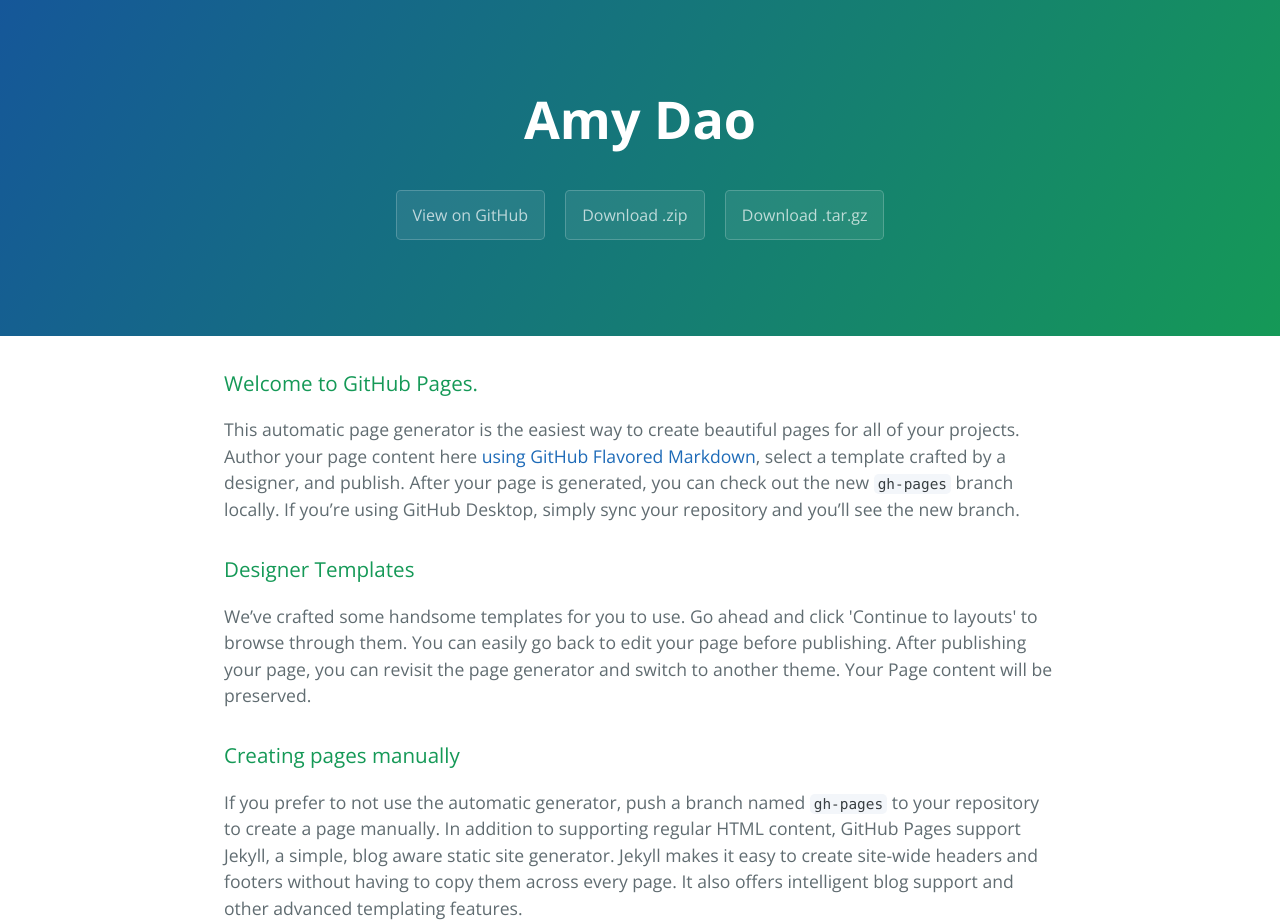
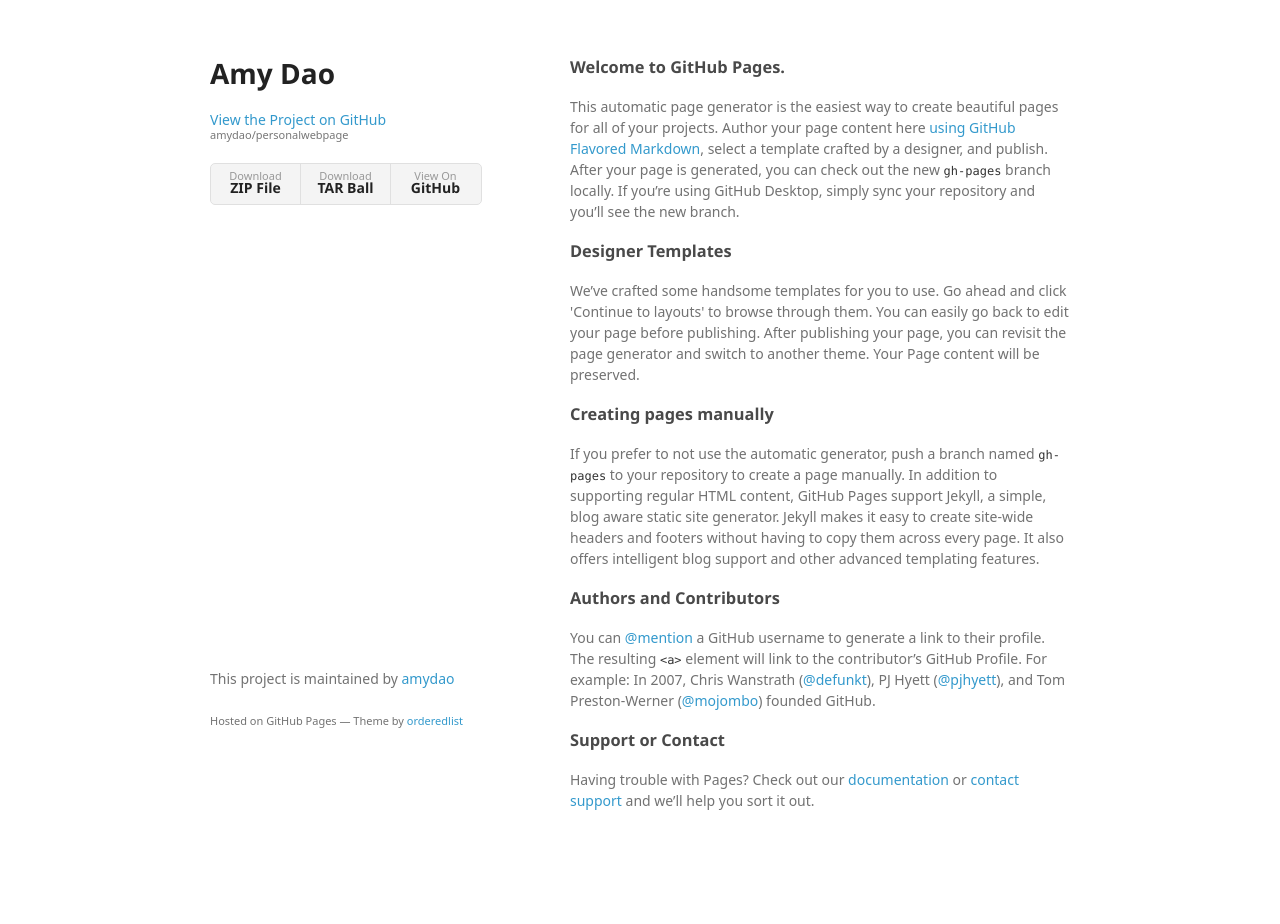
Before and after one commit to amydao/mygithubpage, a plain HTML site: page index.html in a window 1280 px wide. Shown: the top 924 px of the page. After the commit the page ends 881 px from the top, so only its background shows below. Drawn offline with nearby package versions, Linux system fonts and the light colour scheme; a web font is replaced by a local one.

Commit message:
Create gh-pages branch via GitHub

```diff
--- a/index.html
+++ b/index.html
@@ -1,25 +1,34 @@
-<!DOCTYPE html>
-<html lang="en-us">
+<!doctype html>
+<html>
   <head>
-    <meta charset="UTF-8">
+    <meta charset="utf-8">
+    <meta http-equiv="X-UA-Compatible" content="chrome=1">
     <title>Amy Dao by amydao</title>
-    <meta name="viewport" content="width=device-width, initial-scale=1">
-    <link rel="stylesheet" type="text/css" href="stylesheets/normalize.css" media="screen">
-    <link href='https://fonts.googleapis.com/css?family=Open+Sans:400,700' rel='stylesheet' type='text/css'>
-    <link rel="stylesheet" type="text/css" href="stylesheets/stylesheet.css" media="screen">
-    <link rel="stylesheet" type="text/css" href="stylesheets/github-light.css" media="screen">
+
+    <link rel="stylesheet" href="stylesheets/styles.css">
+    <link rel="stylesheet" href="stylesheets/github-light.css">
+    <meta name="viewport" content="width=device-width">
+    <!--[if lt IE 9]>
+    <script src="//html5shiv.googlecode.com/svn/trunk/html5.js"></script>
+    <![endif]-->
   </head>
   <body>
-    <section class="page-header">
-      <h1 class="project-name">Amy Dao</h1>
-      <h2 class="project-tagline"></h2>
-      <a href="https://github.com/amydao/personalwebpage" class="btn">View on GitHub</a>
-      <a href="https://github.com/amydao/personalwebpage/zipball/master" class="btn">Download .zip</a>
-      <a href="https://github.com/amydao/personalwebpage/tarball/master" class="btn">Download .tar.gz</a>
-    </section>
+    <div class="wrapper">
+      <header>
+        <h1>Amy Dao</h1>
+        <p></p>
 
-    <section class="main-content">
-      <h3>
+        <p class="view"><a href="https://github.com/amydao/personalwebpage">View the Project on GitHub <small>amydao/personalwebpage</small></a></p>
+
+
+        <ul>
+          <li><a href="https://github.com/amydao/personalwebpage/zipball/master">Download <strong>ZIP File</strong></a></li>
+          <li><a href="https://github.com/amydao/personalwebpage/tarball/master">Download <strong>TAR Ball</strong></a></li>
+          <li><a href="https://github.com/amydao/personalwebpage">View On <strong>GitHub</strong></a></li>
+        </ul>
+      </header>
+      <section>
+        <h3>
 <a id="welcome-to-github-pages" class="anchor" href="#welcome-to-github-pages" aria-hidden="true"><span aria-hidden="true" class="octicon octicon-link"></span></a>Welcome to GitHub Pages.</h3>
 
 <p>This automatic page generator is the easiest way to create beautiful pages for all of your projects. Author your page content here <a href="https://guides.github.com/features/mastering-markdown/">using GitHub Flavored Markdown</a>, select a template crafted by a designer, and publish. After your page is generated, you can check out the new <code>gh-pages</code> branch locally. If you’re using GitHub Desktop, simply sync your repository and you’ll see the new branch.</p>
@@ -43,15 +52,13 @@
 <a id="support-or-contact" class="anchor" href="#support-or-contact" aria-hidden="true"><span aria-hidden="true" class="octicon octicon-link"></span></a>Support or Contact</h3>
 
 <p>Having trouble with Pages? Check out our <a href="https://help.github.com/pages">documentation</a> or <a href="https://github.com/contact">contact support</a> and we’ll help you sort it out.</p>
-
-      <footer class="site-footer">
-        <span class="site-footer-owner"><a href="https://github.com/amydao/personalwebpage">Amy Dao</a> is maintained by <a href="https://github.com/amydao">amydao</a>.</span>
-
-        <span class="site-footer-credits">This page was generated by <a href="https://pages.github.com">GitHub Pages</a> using the <a href="https://github.com/jasonlong/cayman-theme">Cayman theme</a> by <a href="https://twitter.com/jasonlong">Jason Long</a>.</span>
+      </section>
+      <footer>
+        <p>This project is maintained by <a href="https://github.com/amydao">amydao</a></p>
+        <p><small>Hosted on GitHub Pages &mdash; Theme by <a href="https://github.com/orderedlist">orderedlist</a></small></p>
       </footer>
-
-    </section>
-
+    </div>
+    <script src="javascripts/scale.fix.js"></script>
 
   </body>
 </html>
```
